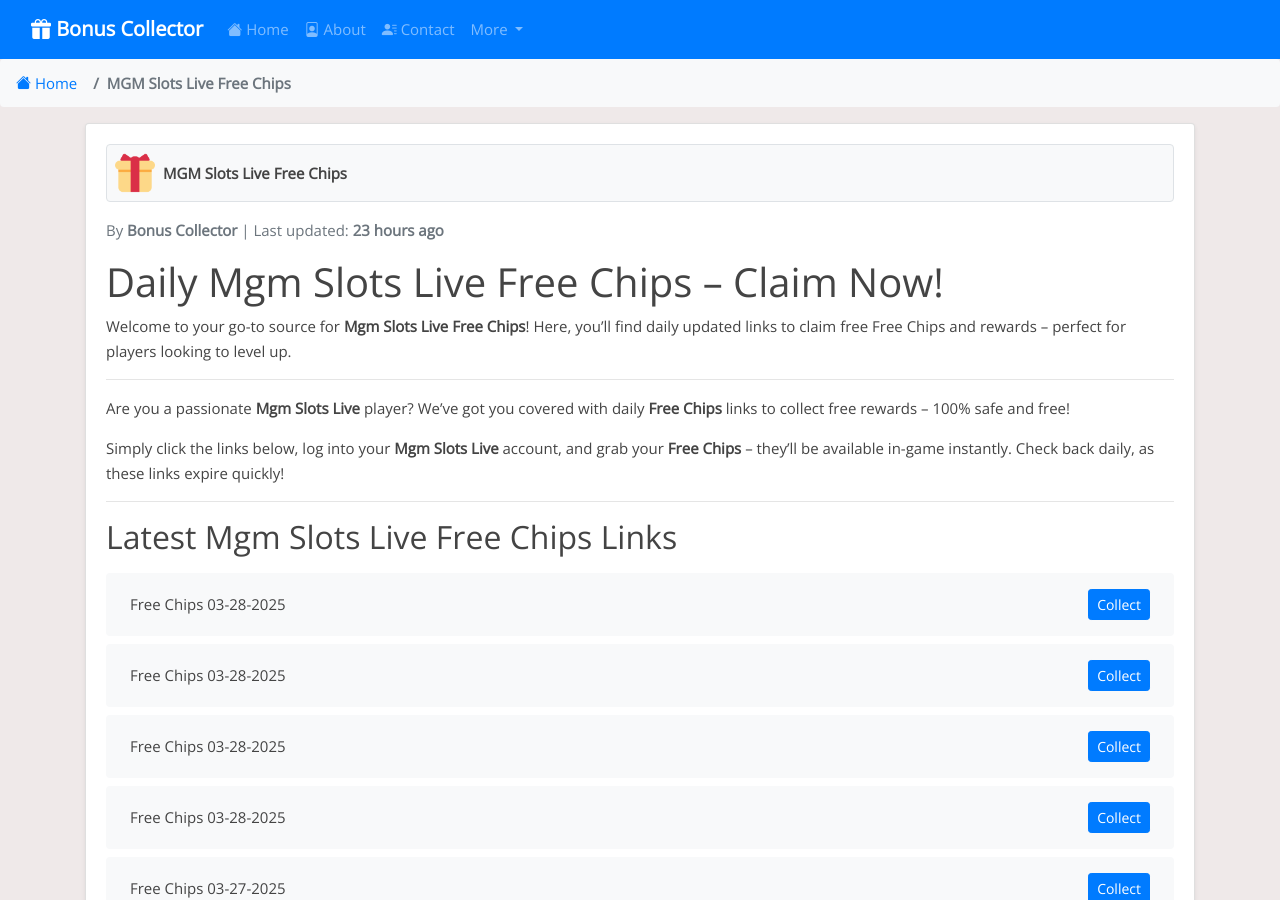
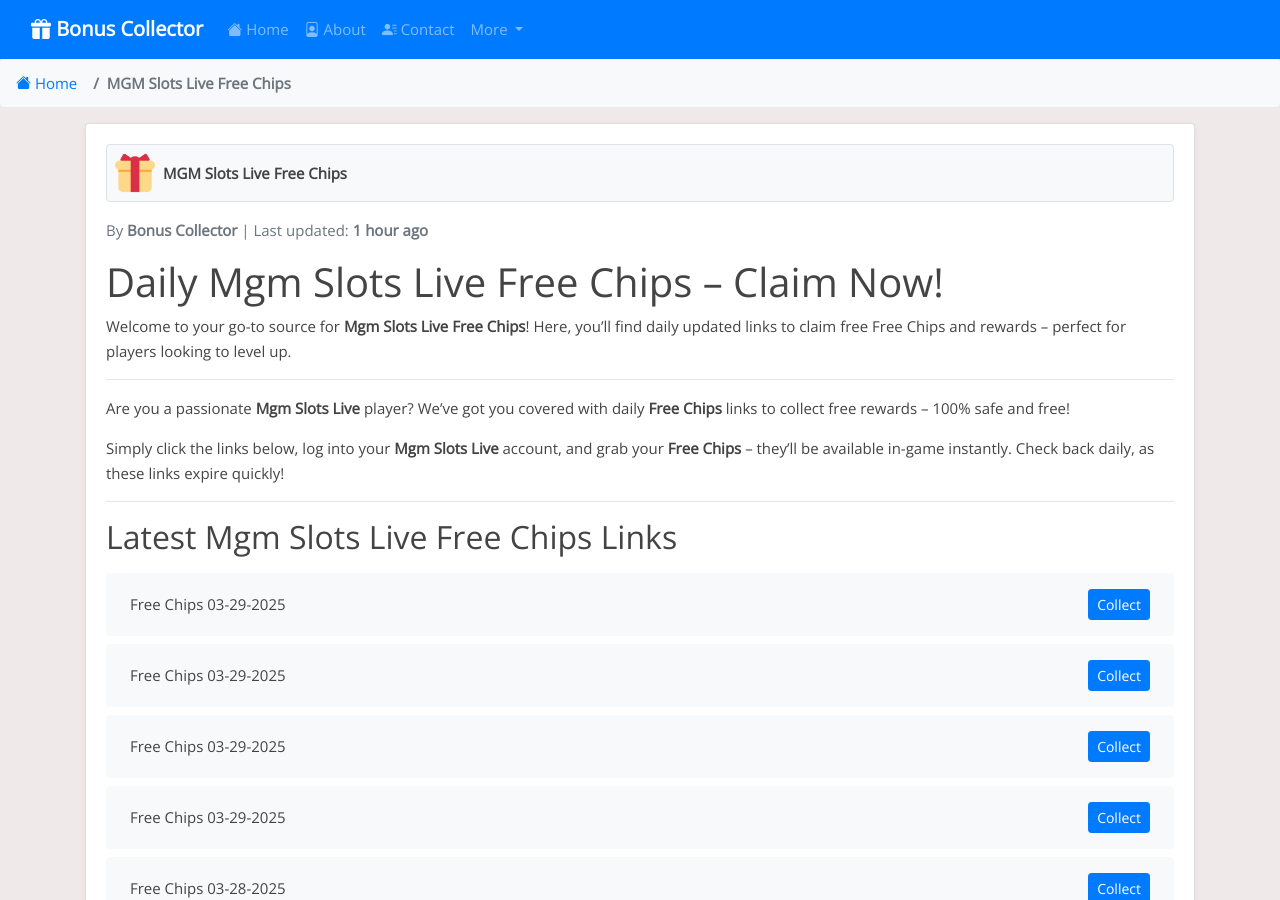
Before and after one commit to iamrohan99/bc-net, a Jekyll site: the page built from _posts/2024-07-30-mgm-slots-live.md, in a window 1280 px wide and 900 px high. Built offline with Jekyll 4.4.1, drawn with Linux system fonts in a browser that asks for light colours; some of the changed text lies outside the part shown.

Commit message:
Update mgm-slots-live reward links, content, and last modified date - 2025-03-29 03:01

```diff
--- a/_data/include_files.yml
+++ b/_data/include_files.yml
@@ -39,7 +39,7 @@ huuuge-casino.html:
 island-king.html:
   last_modified: "2025-03-28T04:30:04Z"
 mgm-slots-live.html:
-  last_modified: "2025-03-28T04:30:10Z"
+  last_modified: "2025-03-29T03:01:12Z"
 wizard-of-oz.html:
   last_modified: "2025-03-28T04:29:59Z"
 lotsa-slots.html:
--- a/_includes/mgm-slots-live.html
+++ b/_includes/mgm-slots-live.html
@@ -1,4 +1,20 @@
 <ul class="list-group mt-3 mb-4">
+  <li class="list-group-item d-flex justify-content-between align-items-center">
+    <span>Free Chips 03-29-2025</span>
+    <a href="https://mgm.play-freebies.com/4kZYRX7" class="btn btn-primary btn-sm">Collect</a>
+  </li>
+  <li class="list-group-item d-flex justify-content-between align-items-center">
+    <span>Free Chips 03-29-2025</span>
+    <a href="http://mgm.play-freebies.com/41NkNx5" class="btn btn-primary btn-sm">Collect</a>
+  </li>
+  <li class="list-group-item d-flex justify-content-between align-items-center">
+    <span>Free Chips 03-29-2025</span>
+    <a href="https://mgm.play-freebies.com/42cN8gi" class="btn btn-primary btn-sm">Collect</a>
+  </li>
+  <li class="list-group-item d-flex justify-content-between align-items-center">
+    <span>Free Chips 03-29-2025</span>
+    <a href="http://mgm.play-freebies.com/4bWC4ak" class="btn btn-primary btn-sm">Collect</a>
+  </li>
   <li class="list-group-item d-flex justify-content-between align-items-center">
     <span>Free Chips 03-28-2025</span>
     <a href="https://mgm.play-freebies.com/3Y4pXSQ" class="btn btn-primary btn-sm">Collect</a>
@@ -383,20 +399,4 @@
     <span>Free Chips 02-15-2025</span>
     <a href="https://mgm.play-freebies.com/4gKRFdL" class="btn btn-primary btn-sm">Collect</a>
   </li>
-  <li class="list-group-item d-flex justify-content-between align-items-center">
-    <span>Free Chips 02-15-2025</span>
-    <a href="http://mgm.play-freebies.com/4hBOvdE" class="btn btn-primary btn-sm">Collect</a>
-  </li>
-  <li class="list-group-item d-flex justify-content-between align-items-center">
-    <span>Free Chips 02-15-2025</span>
-    <a href="http://mgm.play-freebies.com/42XUjK3" class="btn btn-primary btn-sm">Collect</a>
-  </li>
-  <li class="list-group-item d-flex justify-content-between align-items-center">
-    <span>Free Chips 02-15-2025</span>
-    <a href="https://mgm.play-freebies.com/41c30zb" class="btn btn-primary btn-sm">Collect</a>
-  </li>
-  <li class="list-group-item d-flex justify-content-between align-items-center">
-    <span>Free Chips 02-15-2025</span>
-    <a href="https://mgm.play-freebies.com/40R9pOS" class="btn btn-primary btn-sm">Collect</a>
-  </li>
 </ul>
```
Also changed, not shown: links-json/mgm-slots-live.json (+16 -16 lines).
